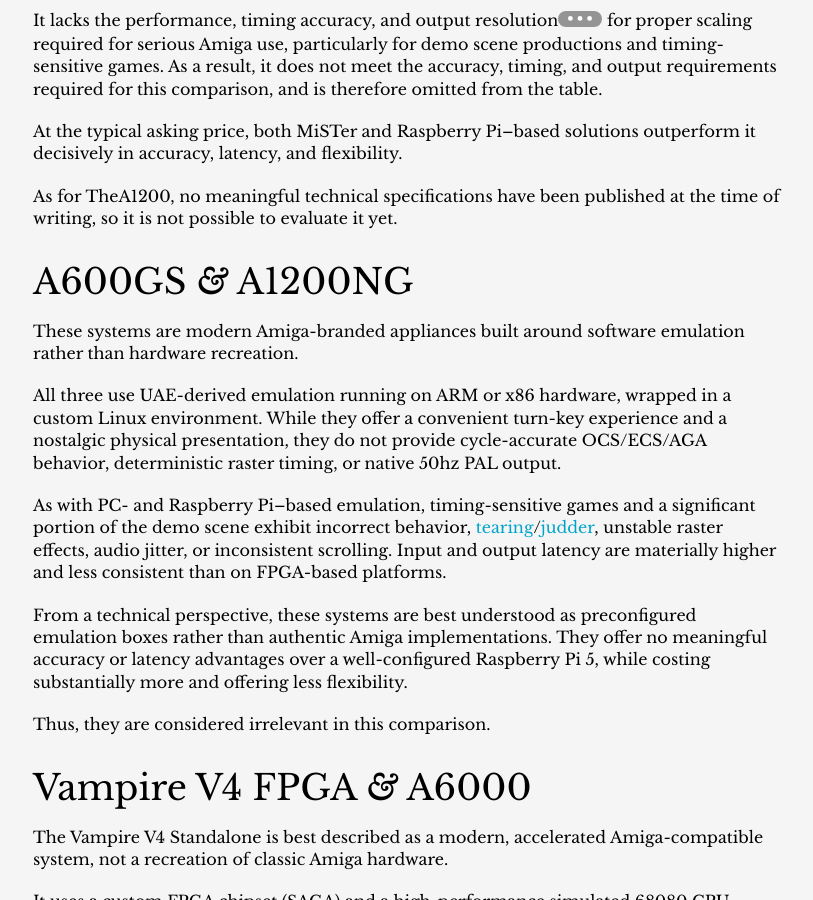
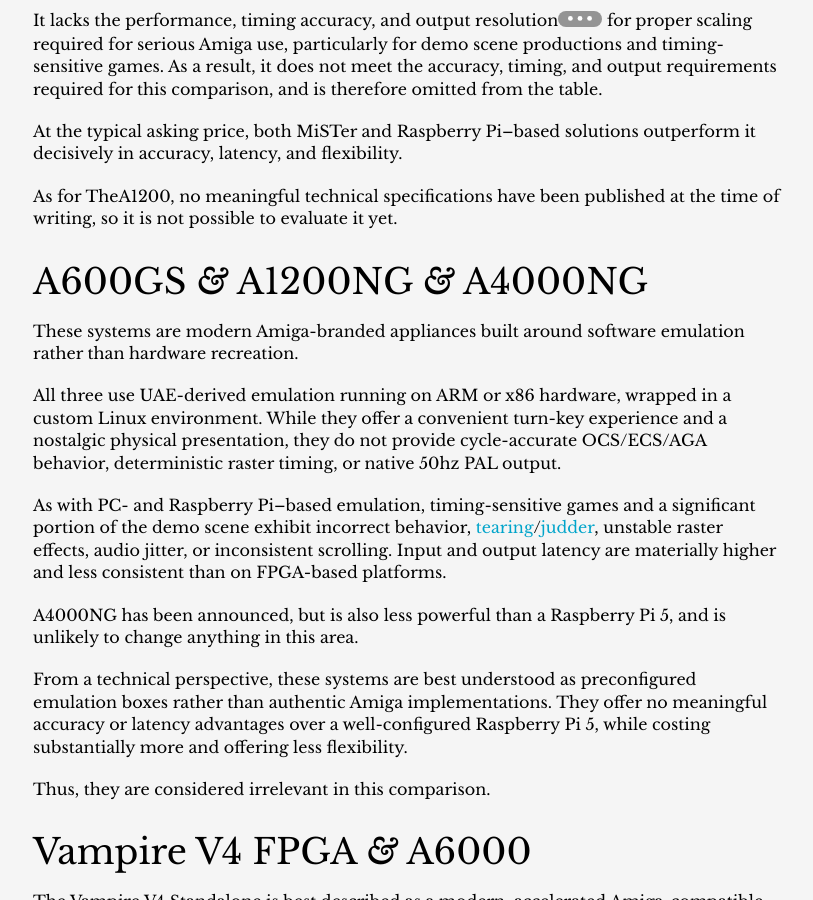
Before and after one commit to amigavision/amigavision.github.io, a Jekyll site: the page built from best.md, in a window 1280 px wide and 900 px high, scrolled down 1173 px. Shown: the whole window, without its empty margins (232-1045 px from the left). Built offline with Jekyll 4.4.1, drawn with Linux system fonts in a browser that asks for light colours.

Commit message:
Add A4000NG

```diff
--- a/best.md
+++ b/best.md
@@ -31,13 +31,15 @@
 
 As for TheA1200, no meaningful technical specifications have been published at the time of writing, so it is not possible to evaluate it yet.
 
-## A600GS *&* A1200NG
+## A600GS *&* A1200NG *&* A4000NG
 
 These systems are modern Amiga-branded appliances built around software emulation rather than hardware recreation.
 
 All three use UAE-derived emulation running on ARM or x86 hardware, wrapped in a custom Linux environment. While they offer a convenient turn-key experience and a nostalgic physical presentation, they do not provide cycle-accurate OCS/ECS/AGA behavior, deterministic raster timing, or native 50hz PAL output.
 
 As with PC- and Raspberry Pi–based emulation, timing-sensitive games and a significant portion of the demo scene exhibit incorrect behavior, [tearing]/[judder], unstable raster effects, audio jitter, or inconsistent scrolling. Input and output latency are materially higher and less consistent than on FPGA-based platforms.
+
+A4000NG has been announced, but is also less powerful than a Raspberry Pi 5, and is unlikely to change anything in this area.
 
 From a technical perspective, these systems are best understood as preconfigured emulation boxes rather than authentic Amiga implementations. They offer no meaningful accuracy or latency advantages over a well-configured Raspberry Pi 5, while costing substantially more and offering less flexibility.
 
```
